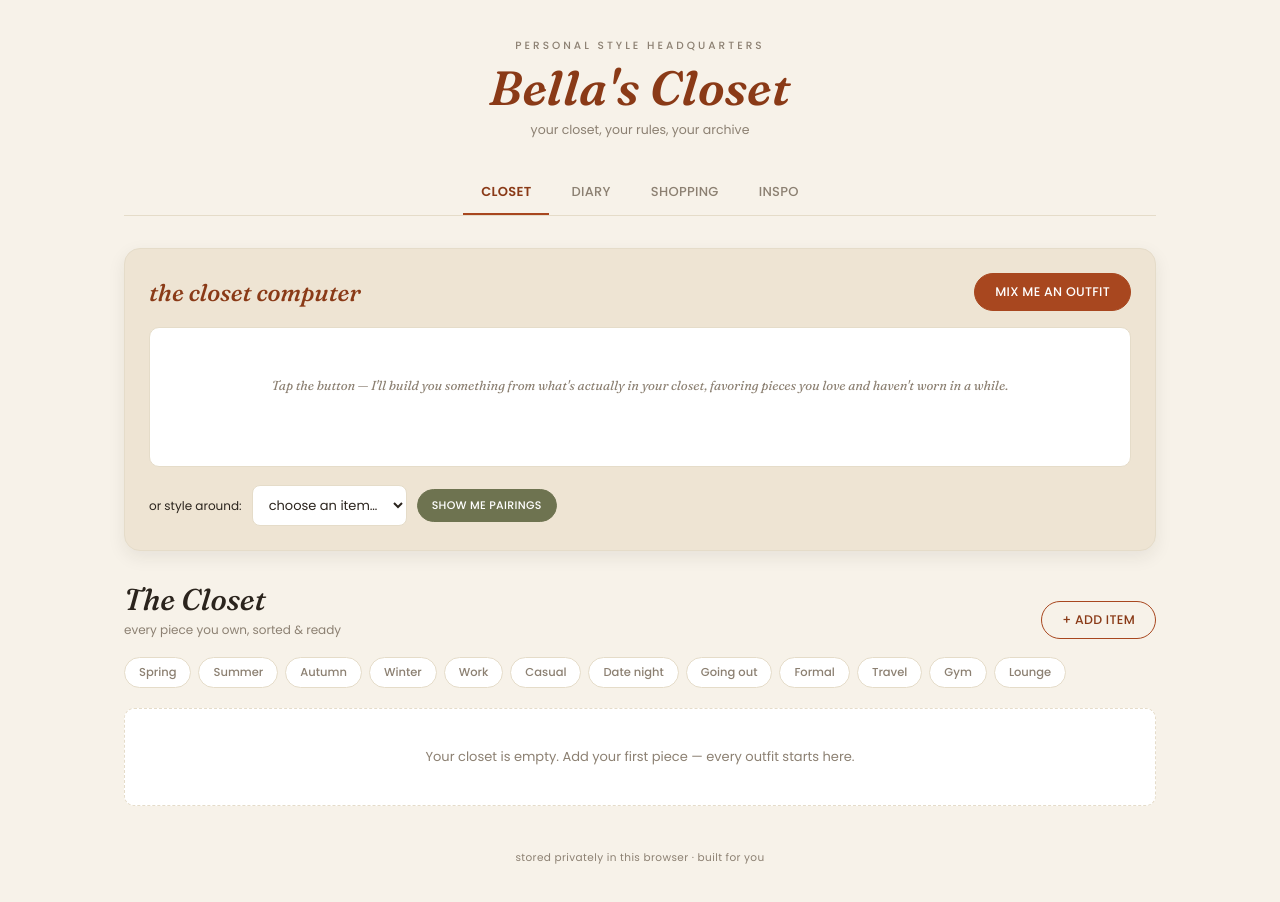
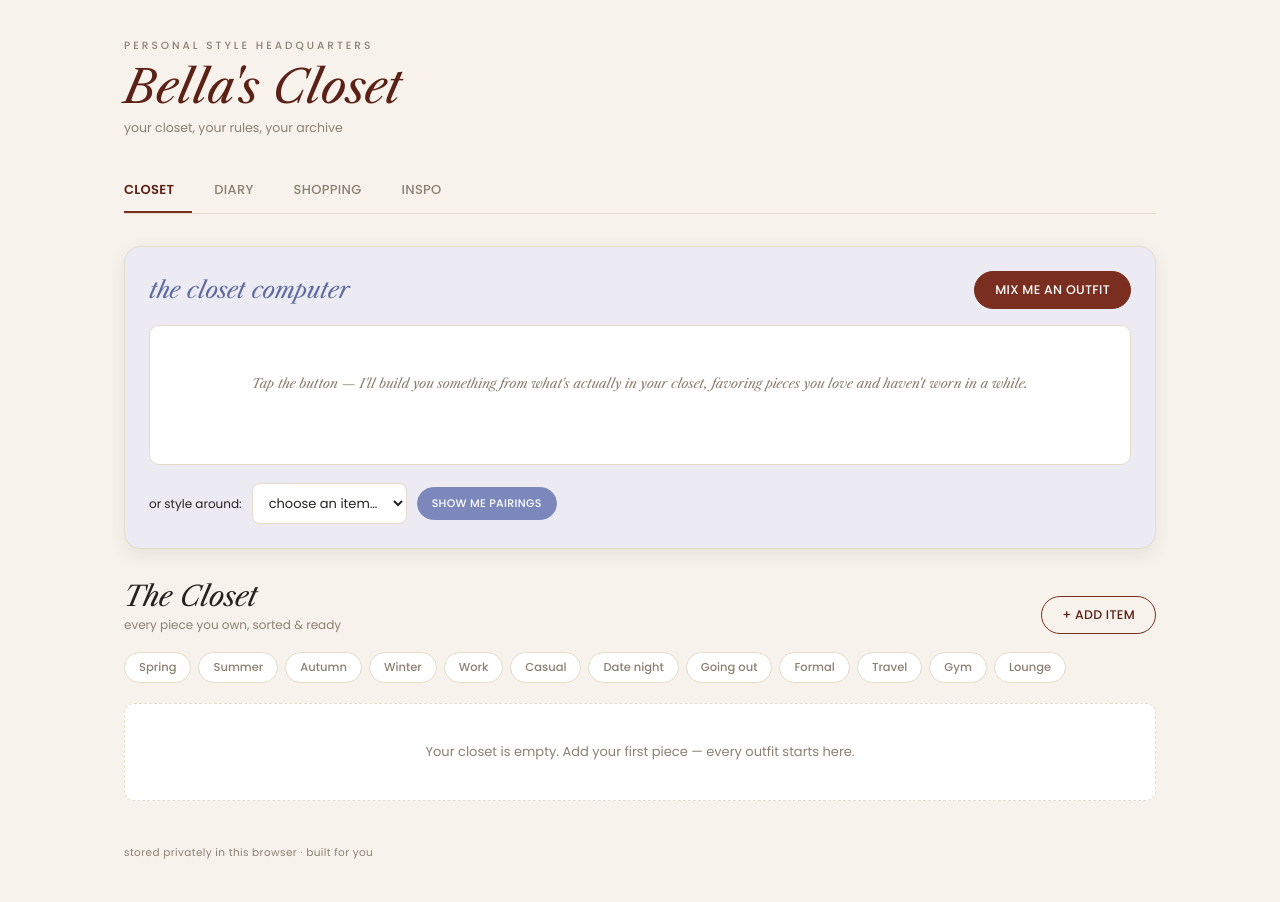
Before and after one commit to isabellaronnanderson-png/closet-app, a React (Vite) app: page / in a window 1280 px wide. Shown: the top 902 px of the page. Built offline with nearby package versions, Linux system fonts and the light colour scheme.

Commit message:
Add files via upload

```diff
--- a/index.html
+++ b/index.html
@@ -6,7 +6,7 @@
   <title>Bella's Closet</title>
   <link rel="icon" type="image/svg+xml" href="/favicon.svg">
   <link rel="preconnect" href="https://fonts.googleapis.com">
-  <link href="https://fonts.googleapis.com/css2?family=Fraunces:ital,wght@0,400;0,500;0,600;1,400;1,500;1,600&family=Poppins:wght@400;500;600&display=swap" rel="stylesheet">
+  <link href="https://fonts.googleapis.com/css2?family=Libre+Caslon+Text:ital,wght@0,400;0,700;1,400&family=Poppins:wght@400;500;600&display=swap" rel="stylesheet">
 </head>
 <body>
   <div id="root"></div>
--- a/src/components/InspoTab.jsx
+++ b/src/components/InspoTab.jsx
@@ -12,7 +12,7 @@ export default function InspoTab({ inspoItems, setInspoItems }) {
           <h2>Inspo Board</h2>
           <div className="tagline">screenshots &amp; pins that get the vision</div>
         </div>
-        <button className="btn pink" onClick={() => setShowAdd(true)}>+ Add inspo</button>
+        <button className="btn peach" onClick={() => setShowAdd(true)}>+ Add inspo</button>
       </div>
 
       {inspoItems.length === 0 ? (
@@ -58,7 +58,7 @@ function AddInspoModal({ onClose, onSave }) {
       </div>
       <div className="modal-actions">
         <button className="btn ghost" onClick={onClose}>Cancel</button>
-        <button className="btn pink" onClick={() => {
+        <button className="btn peach" onClick={() => {
           if (!image) { alert('Add a photo first'); return }
           onSave({ id: 'p' + Date.now(), image, note: note.trim(), createdAt: Date.now() })
         }}>Pin it</button>
--- a/src/styles.css
+++ b/src/styles.css
@@ -1,18 +1,21 @@
 :root {
-  --bg: #F7F2E9;
+  --bg: #F7F3EC;
   --paper: #FFFFFF;
   --surface: #F1EADD;
-  --ink: #2B241D;
+  --ink: #262220;
   --muted: #8C8072;
-  --rust: #A8471F;
-  --rust-deep: #8A3A17;
-  --olive: #6E7350;
-  --sand: #EEE4D3;
-  --gold: #B98B3E;
+  --rust: #7A2E1F;
+  --rust-deep: #5C2116;
+  --periwinkle: #7C88BC;
+  --periwinkle-deep: #5F6B9E;
+  --sage: #7E8C75;
+  --sage-deep: #626E5B;
+  --peach: #D28C6A;
+  --gold: #C9A66B;
   --line: #E5DCC9;
   --radius: 10px;
-  --shadow: 0 6px 18px rgba(43, 36, 29, 0.08);
-  --shadow-sm: 0 2px 8px rgba(43, 36, 29, 0.06);
+  --shadow: 0 6px 18px rgba(38, 34, 32, 0.08);
+  --shadow-sm: 0 2px 8px rgba(38, 34, 32, 0.06);
 }
 
 * { box-sizing: border-box; }
@@ -24,30 +27,31 @@ body {
   color: var(--ink);
 }
 
-.display { font-family: 'Fraunces', serif; }
+.display { font-family: 'Libre Caslon Text', serif; }
 
 #app, .app-shell { max-width: 1080px; margin: 0 auto; padding: 32px 24px 60px; }
 
-.masthead { text-align: center; padding: 6px 0 4px; }
+/* Header — left-aligned, like a letterhead / gala-card masthead */
+.masthead { text-align: left; padding: 6px 0 4px; }
 .masthead .kicker {
   font-family: 'Poppins', sans-serif; letter-spacing: 3px; font-size: 10.5px;
   color: var(--muted); text-transform: uppercase; font-weight: 500;
 }
 .masthead h1 {
-  font-family: 'Fraunces', serif; font-weight: 600; font-style: italic;
-  font-size: 48px; margin: 4px 0 0; color: var(--rust-deep); letter-spacing: 0.5px;
+  font-family: 'Libre Caslon Text', serif; font-weight: 400; font-style: italic;
+  font-size: 46px; margin: 4px 0 0; color: var(--rust-deep); letter-spacing: 0.3px;
 }
 .masthead .sub { font-size: 12.5px; color: var(--muted); font-weight: 400; margin-top: 4px; }
 
-/* Tabs — quiet underline, no boxes */
+/* Tabs — left-aligned under the header */
 .tabs {
-  display: flex; gap: 4px; justify-content: center; flex-wrap: wrap;
+  display: flex; gap: 4px; justify-content: flex-start; flex-wrap: wrap;
   margin: 28px 0 32px; border-bottom: 1px solid var(--line);
 }
 .tab-btn {
   font-family: 'Poppins', sans-serif; font-size: 13px; font-weight: 500;
   letter-spacing: 0.3px; background: transparent; border: none; border-bottom: 2px solid transparent;
-  padding: 11px 18px; cursor: pointer; color: var(--muted);
+  padding: 11px 18px 11px 0; margin-right: 18px; cursor: pointer; color: var(--muted);
   transition: color .15s ease, border-color .15s ease;
   text-transform: uppercase;
 }
@@ -58,7 +62,7 @@ body {
 @keyframes fadein { from { opacity: 0; transform: translateY(4px); } to { opacity: 1; transform: none; } }
 
 .section-head { display: flex; align-items: flex-end; justify-content: space-between; flex-wrap: wrap; gap: 10px; margin-bottom: 18px; }
-.section-head h2 { margin: 0; font-family: 'Fraunces', serif; font-style: italic; font-weight: 500; font-size: 30px; color: var(--ink); }
+.section-head h2 { margin: 0; font-family: 'Libre Caslon Text', serif; font-style: italic; font-weight: 400; font-size: 28px; color: var(--ink); }
 .section-head .tagline { font-size: 12px; color: var(--muted); font-weight: 400; margin-top: 3px; }
 
 .btn {
@@ -73,10 +77,12 @@ body {
 .btn.pink:hover { background: var(--rust-deep); border-color: var(--rust-deep); }
 .btn.grape { background: var(--ink); color: #fff; border-color: var(--ink); }
 .btn.grape:hover { background: #000; }
-.btn.sky { background: var(--olive); color: #fff; border-color: var(--olive); }
-.btn.sky:hover { opacity: 0.88; }
+.btn.sky { background: var(--periwinkle); color: #fff; border-color: var(--periwinkle); }
+.btn.sky:hover { background: var(--periwinkle-deep); border-color: var(--periwinkle-deep); }
+.btn.peach { background: var(--peach); color: #fff; border-color: var(--peach); }
+.btn.peach:hover { opacity: 0.88; }
 .btn.ghost { background: transparent; color: var(--muted); border-color: var(--line); }
-.btn.ghost:hover { background: var(--sand); color: var(--ink); }
+.btn.ghost:hover { background: var(--surface); color: var(--ink); }
 .btn.small { font-size: 11px; padding: 7px 14px; }
 
 .chiprow { display: flex; gap: 7px; flex-wrap: wrap; margin: 4px 0 20px; }
@@ -84,7 +90,7 @@ body {
   font-size: 11.5px; font-weight: 500; padding: 6px 14px; border-radius: 999px;
   border: 1px solid var(--line); background: var(--paper); cursor: pointer; color: var(--muted);
 }
-.chip.on { background: var(--sand); border-color: var(--rust); color: var(--rust-deep); }
+.chip.on { background: #EFE9F2; border-color: var(--periwinkle); color: var(--periwinkle-deep); }
 
 /* Horizontal scrolling gallery rows */
 .hscroll {
@@ -111,7 +117,7 @@ body {
 .card .stars { font-size: 10.5px; margin-top: 4px; color: var(--gold); text-transform: none; letter-spacing: 0; }
 .card .price { font-size: 12px; font-weight: 600; color: var(--rust-deep); margin-top: 4px; }
 .card .badge {
-  position: absolute; top: 8px; right: 8px; background: var(--rust); color: #fff;
+  position: absolute; top: 8px; right: 8px; background: var(--peach); color: #fff;
   font-size: 9px; font-weight: 600; padding: 3px 8px; border-radius: 999px; text-transform: uppercase; letter-spacing: 0.4px;
 }
 
@@ -124,18 +130,18 @@ body {
   color: var(--muted); font-weight: 400; font-size: 13px; background: var(--paper);
 }
 
-/* Closet computer — restyled as a warm styling desk panel, no tech/terminal look */
+/* Closet computer — warm periwinkle-tinted styling desk panel */
 .closet-computer {
-  background: var(--sand);
+  background: #ECEAF3;
   border: 1px solid var(--line); border-radius: 16px; padding: 24px;
   box-shadow: var(--shadow); margin-bottom: 30px;
 }
 .cc-screen { background: var(--paper); border: 1px solid var(--line); border-radius: 10px; padding: 20px; min-height: 140px; position: relative; overflow: hidden; }
 .cc-header { display: flex; justify-content: space-between; align-items: center; margin-bottom: 16px; flex-wrap: wrap; gap: 10px; }
-.cc-header h2 { margin: 0; font-family: 'Fraunces', serif; font-style: italic; font-weight: 500; font-size: 24px; color: var(--rust-deep); }
+.cc-header h2 { margin: 0; font-family: 'Libre Caslon Text', serif; font-style: italic; font-weight: 400; font-size: 23px; color: var(--periwinkle-deep); }
 .scanline {
-  position: absolute; left: 0; right: 0; height: 1.5px; background: var(--rust);
-  opacity: 0.45; animation: scan 1.8s ease-in-out infinite;
+  position: absolute; left: 0; right: 0; height: 1.5px; background: var(--periwinkle);
+  opacity: 0.5; animation: scan 1.8s ease-in-out infinite;
 }
 @keyframes scan { 0% { top: 6%; } 100% { top: 92%; } }
 .cc-results { display: flex; gap: 16px; flex-wrap: wrap; justify-content: center; padding: 8px 0; }
@@ -143,7 +149,7 @@ body {
 .cc-slot img { width: 100%; aspect-ratio: 1 / 1; object-fit: cover; border-radius: 5px; }
 .cc-slot .lab { font-size: 9px; letter-spacing: 1px; color: var(--muted); font-weight: 600; margin-top: 6px; text-transform: uppercase; }
 .cc-slot .nm { font-size: 11.5px; font-weight: 500; margin-top: 2px; }
-.cc-placeholder { color: var(--muted); font-size: 13px; text-align: center; padding: 26px 16px; line-height: 1.7; font-style: italic; font-family: 'Fraunces', serif; }
+.cc-placeholder { color: var(--muted); font-size: 13px; text-align: center; padding: 26px 16px; line-height: 1.7; font-style: italic; font-family: 'Libre Caslon Text', serif; }
 .cc-note { text-align: center; color: var(--muted); font-size: 11.5px; margin-bottom: 10px; text-transform: uppercase; letter-spacing: 0.5px; }
 
 .style-with-box { display: flex; gap: 10px; align-items: center; flex-wrap: wrap; margin-top: 18px; }
@@ -156,26 +162,26 @@ select:focus, input:focus, textarea:focus { outline: none; border-color: var(--r
 
 .cat-block { margin-bottom: 32px; }
 .cat-title {
-  font-family: 'Fraunces', serif; font-style: italic; font-weight: 500; font-size: 21px;
+  font-family: 'Libre Caslon Text', serif; font-style: italic; font-weight: 400; font-size: 20px;
   color: var(--rust-deep); margin-bottom: 12px;
 }
 
 /* Modal */
 .overlay {
-  position: fixed; inset: 0; background: rgba(43, 36, 29, 0.35); z-index: 50;
+  position: fixed; inset: 0; background: rgba(38, 34, 32, 0.35); z-index: 50;
   display: flex; align-items: flex-start; justify-content: center; padding: 30px 14px; overflow-y: auto;
 }
 .modal {
   background: var(--paper); border: 1px solid var(--line); border-radius: 14px; box-shadow: var(--shadow);
   max-width: 460px; width: 100%; padding: 24px; margin-bottom: 40px;
 }
-.modal h3 { margin-top: 0; font-family: 'Fraunces', serif; font-style: italic; font-weight: 500; font-size: 24px; color: var(--rust-deep); }
+.modal h3 { margin-top: 0; font-family: 'Libre Caslon Text', serif; font-style: italic; font-weight: 400; font-size: 23px; color: var(--rust-deep); }
 .field { margin-bottom: 13px; display: flex; flex-direction: column; gap: 5px; }
 .field label { font-size: 11px; font-weight: 600; color: var(--muted); text-transform: uppercase; letter-spacing: 0.6px; }
 .field input, .field select, .field textarea { width: 100%; }
 .tagbox { display: flex; flex-wrap: wrap; gap: 6px; }
 .tagpill { font-size: 11.5px; padding: 5px 12px; border-radius: 999px; border: 1px solid var(--line); background: var(--paper); cursor: pointer; font-weight: 500; color: var(--muted); }
-.tagpill.on { background: var(--sand); border-color: var(--rust); color: var(--rust-deep); }
+.tagpill.on { background: #EFE9F2; border-color: var(--periwinkle); color: var(--periwinkle-deep); }
 .modal-actions { display: flex; gap: 10px; justify-content: flex-end; margin-top: 18px; }
 .imgdrop { border: 1.5px dashed var(--line); border-radius: 10px; padding: 16px; text-align: center; font-size: 12px; color: var(--muted); cursor: pointer; font-weight: 500; }
 .imgdrop img { max-width: 100%; max-height: 130px; margin-top: 8px; border-radius: 6px; }
@@ -196,9 +202,9 @@ select:focus, input:focus, textarea:focus { outline: none; border-color: var(--r
 .diary-entry .stars { font-size: 14px; margin: 5px 0; color: var(--gold); }
 .diary-entry .note { font-size: 12.5px; color: var(--ink); }
 
-footer.credit { text-align: center; font-size: 10.5px; color: var(--muted); margin-top: 44px; letter-spacing: 0.4px; }
+footer.credit { text-align: left; font-size: 10.5px; color: var(--muted); margin-top: 44px; letter-spacing: 0.4px; }
 
 @media (max-width: 600px) {
-  .masthead h1 { font-size: 36px; }
+  .masthead h1 { font-size: 34px; }
   .card { flex-basis: 140px; }
 }
```
Also changed, not shown: public/favicon.svg.
